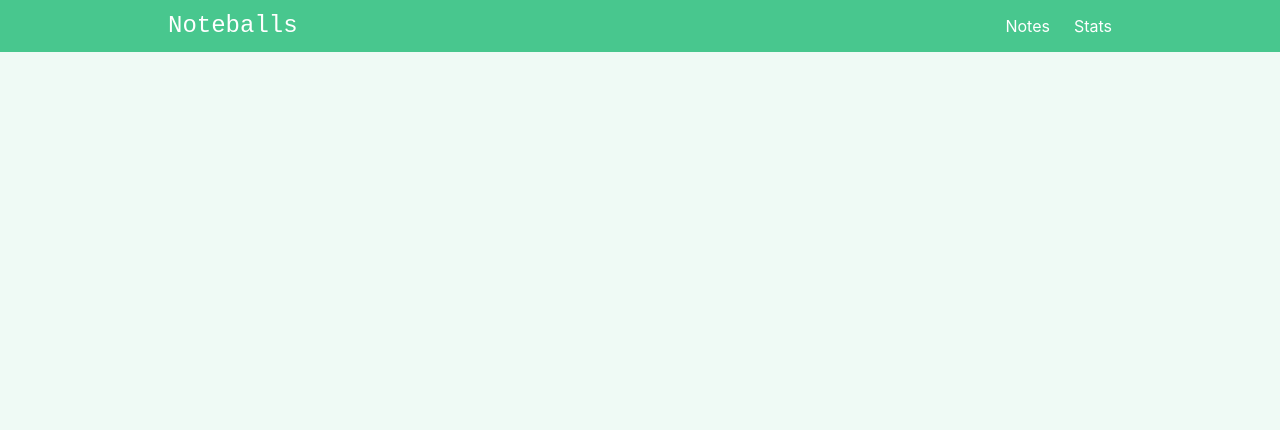
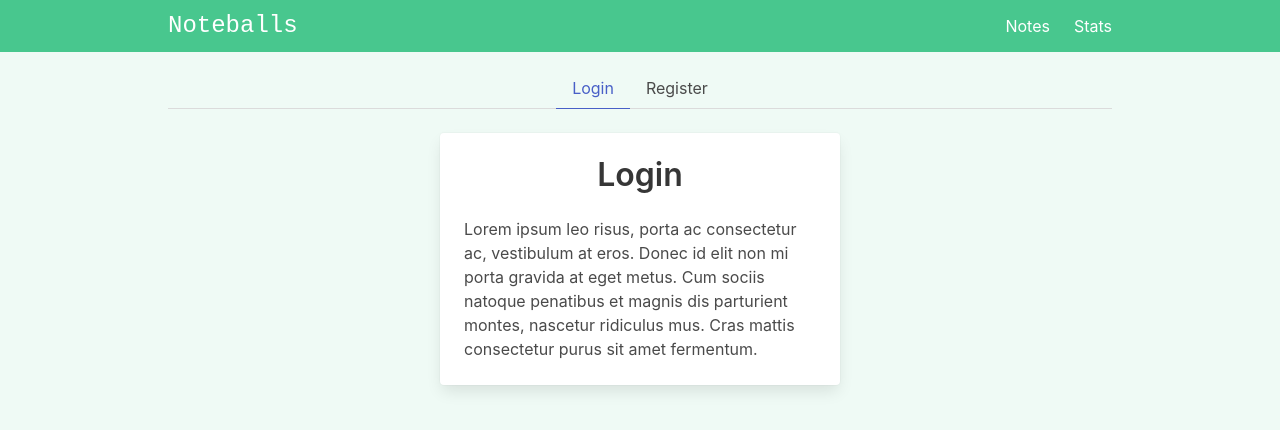
Before and after one commit to yashpwr/noteballs, a Vue app: page /#/auth in a window 1280 px wide. Shown: the top 430 px of the page. Built offline with nearby package versions, Linux system fonts and the light colour scheme; no server answers; the database is empty; sample sign-in values are in the browser's storage.

Commit message:
Login & Register page tBS

```diff
--- a/src/router/index.js
+++ b/src/router/index.js
@@ -2,6 +2,7 @@ import { createRouter, createWebHashHistory } from 'vue-router'
 import ViewNotes from '../views/ViewNotes.vue'
 import ViewStats from '../views/ViewStats.vue'
 import EditNote from '../views/ViewEditNote.vue'
+import ViewAuth from '../views/ViewAuth.vue'
 
 const routes = [
   {
@@ -13,6 +14,11 @@ const routes = [
     path: '/editNote/:id',
     name: 'edit-notes',
     component: EditNote
+  },
+  {
+    path: '/auth',
+    name: 'auth',
+    component: ViewAuth
   },
   {
     path: '/stats',
--- /dev/null
+++ b/src/views/ViewAuth.vue
@@ -0,0 +1,46 @@
+<template>
+<div class="auth">
+  <div class="tabs is-centered">
+    <ul>
+      <li
+        :class="{'is-active' :!register}">
+        <a @click.prevent="register = false">Login</a>
+      </li>
+      <li
+        :class="{'is-active' :register}">
+        <a @click.prevent="register = true">Register</a>
+      </li>
+    </ul>
+  </div>
+
+  <div class="card auth-form">
+  <div class="card-content">
+
+    <div class="title has-text-centered">
+      {{formTitle}}
+    </div>
+    <div class="content">
+      Lorem ipsum leo risus, porta ac consectetur ac, vestibulum at eros. Donec id elit non mi porta gravida at eget metus. Cum sociis natoque penatibus et magnis dis parturient montes, nascetur ridiculus mus. Cras mattis consectetur purus sit amet fermentum.
+    </div>
+  </div>
+</div>
+</div>
+</template>
+
+<script setup>
+import { ref, computed } from 'vue';
+
+const register = ref(false);
+
+const formTitle = computed(() => {
+  return register.value ? 'Register' : 'Login'
+})
+
+</script>
+
+<style setup>
+.auth-form {
+  max-width: 400px;
+  margin: 0 auto;
+}
+</style>
```
